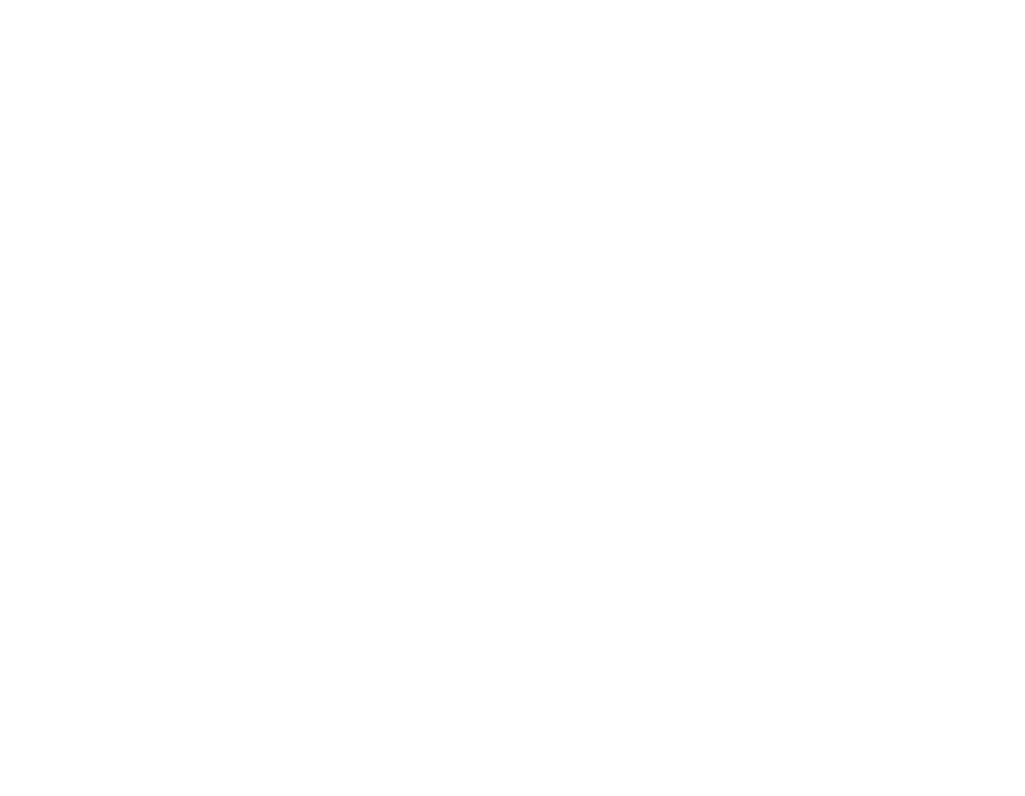
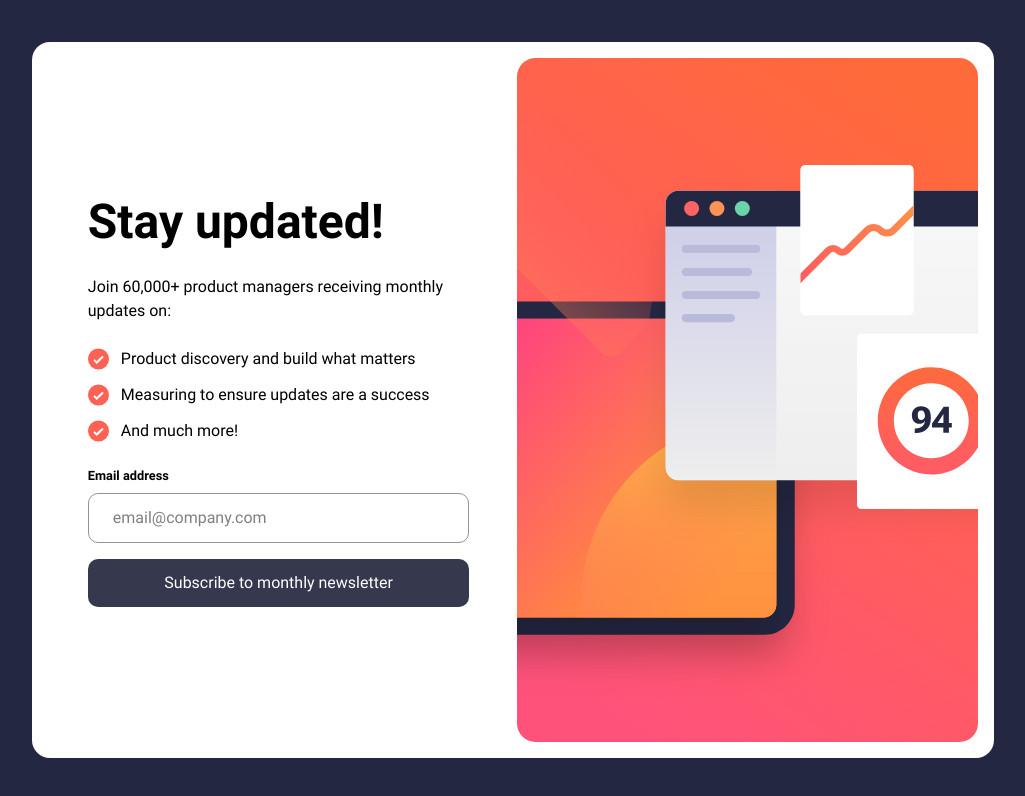
Before and after one commit to molindu/Newsletter-Sign-Form, a React (Vite) app: page / in a window 1280 px wide. Shown: the top 796 px of the page, without its empty margins (127-1152 px from the left). Built offline with nearby package versions, Linux system fonts and the light colour scheme.

Commit message:
finished coding

```diff
--- a/index.html
+++ b/index.html
@@ -4,7 +4,7 @@
     <meta charset="UTF-8"/>
     <link rel="icon" type="image/svg+xml" href="/images/favicon-32x32.png"/>
     <meta name="viewport" content="width=device-width, initial-scale=1.0"/>
-    <title>Contact Form</title>
+    <title>Newsletter-Sign-Form</title>
 </head>
 <body>
 <div id="root"></div>
--- a/src/App.tsx
+++ b/src/App.tsx
@@ -1,9 +1,43 @@
 import './App.css'
+import DesktopIcon from './assets/icons/illustration-sign-up-desktop.svg'
+import MobileIcon from './assets/icons/illustration-sign-up-mobile.svg'
+import TabletIcon from './assets/icons/illustration-sign-up-tablet.svg'
+import IconList from './assets/icons/icon-list.svg'
+import Form from './components/From.tsx';
 
 function App() {
     return (
         <main>
-
+            <div className=" flex p-0 sm:p-4 bg-White rounded-[18px] m-4 flex-col-reverse sm:flex-row">
+                <div className="form-control">
+                    <h1>Stay updated!</h1>
+                    <div>Join 60,000+ product managers receiving monthly updates on:</div>
+                    <div className={'form-text flex-col'}>
+                        <div className={'form-text'}>
+                            <img src={IconList} alt="icon list"/>
+                            Product discovery and build what matters
+                        </div>
+                        <div className={'form-text'}>
+                            <img src={IconList} alt="icon list"/>
+                            Measuring to ensure updates are a success
+                        </div>
+                        <div className={'form-text'}>
+                            <img src={IconList} alt="icon list"/>
+                            And much more!
+                        </div>
+                    </div>
+                    <Form/>
+                </div>
+                <picture className={'picture'}>
+                    <source media="(max-width: 640px)" srcSet={MobileIcon}/>
+                    <source media="(max-width: 1024px)" srcSet={TabletIcon}/>
+                    <img
+                        src={DesktopIcon}
+                        alt={'Desktop Icon'}
+                        className={'item-card-image'}
+                    />
+                </picture>
+            </div>
         </main>
     )
 }
--- /dev/null
+++ b/src/components/From.tsx
@@ -0,0 +1,82 @@
+import * as yup from "yup"
+import {yupResolver} from "@hookform/resolvers/yup"
+import {useForm} from "react-hook-form"
+import {useState} from "react";
+import SuccessIcon from '../assets/icons/icon-success.svg'
+
+type FormData = {
+    email: string;
+};
+
+const From = () => {
+
+    const [isOpen, setIsOpen] = useState(false);
+    const [submittedEmail, setSubmittedEmail] = useState("");
+
+    const validationSchema = yup.object({
+        email: yup
+            .string()
+            .required("This field is required")
+            .email("Valid email required"),
+    });
+
+    const {register, reset, handleSubmit, formState: {errors}} = useForm<FormData>({
+        resolver: yupResolver(validationSchema),
+        defaultValues: {
+            email: "",
+        }
+    })
+
+    const clearAll = (e: React.MouseEvent<HTMLButtonElement>) => {
+        e.preventDefault()
+        reset()
+        setIsOpen(false);
+    }
+
+    const onSuccess = (data: FormData) => {
+        setSubmittedEmail(data.email);
+        setIsOpen(true);
+    };
+
+    const submission = handleSubmit(onSuccess)
+    return (
+
+        <form onSubmit={submission} className={'w-full flex flex-col gap-4'}>
+            <div className={'form-input '}>
+                <div className={'label'}>
+                    <label htmlFor="email">Email address</label>
+                    {errors.email && <span>{errors.email.message}</span>}
+                </div>
+                <div className={`input-container ${errors.email && 'input-error'}`}>
+                    <input
+                        type="email"
+                        placeholder={'email@company.com'}
+                        {...register("email")}
+                    />
+                </div>
+            </div>
+            <div>
+                <button className={'submit-btn'} type={'submit'}>
+                    Subscribe to monthly newsletter
+                </button>
+            </div>
+            {isOpen && (
+                <div className={'modal-container'}>
+                    <div className={'modal-content'}>
+                        <img src={SuccessIcon} alt="Success Icon" className={'w-12'}/>
+                        <h1>Thanks for subscribing!</h1>
+                        <div>
+                            A confirmation email has been sent to <strong>{submittedEmail}</strong> . Please open it and click the button inside to
+                            confirm your subscription.
+                        </div>
+                        <button className={'submit-btn'} onClick={clearAll}>
+                            Dismiss message
+                        </button>
+                    </div>
+                </div>
+            )}
+        </form>
+    );
+};
+
+export default From;
--- a/src/index.css
+++ b/src/index.css
@@ -2,10 +2,10 @@
 
 body {
     font-size: 16px;
-    /*background-color: hsl(148, 38%, 91%);*/
+    background-color: hsl(234, 29%, 20%);
     /*color: hsl(202, 55%, 16%);*/
-    /*font-family: Karla-Regular, "sans-serif";*/
-    color: hsl(187, 24%, 22%);
+    font-family: Roboto-Regular, "sans-serif";
+    color: black;
 }
 
 #root {
@@ -23,10 +23,12 @@ body {
 }
 
 @theme{
-    --font-karla-bold: Roboto-Bold, "sans-serif";
-    --font-karla-Regular: Roboto-Regular, "sans-serif";
+    --font-Roboto-bold: Roboto-Bold, "sans-serif";
+    --font-Roboto-Regular: Roboto-Regular, "sans-serif";
 
     --color-Red: hsl(4, 100%, 67%);
+    --color-Rose: hsl(344, 100%, 66%);
+    --color-Orange: hsl(15, 100%, 61%);
     --color-Blue-800: hsl(234, 29%, 20%);
     --color-Blue-700: hsl(235, 18%, 26%);
     --color-Grey: hsl(0, 0%, 58%);
@@ -36,15 +38,88 @@ body {
     /*--breakpoint-sm: 375px;*/
     --breakpoint-2xl: 1440px;
     /*--text-base: 1rem;*/
-    /*--text-sm: 1.15rem;*/
+    --text-sm: 0.8rem;
+    --text-3xl: 3rem;
 
 }
 @layer base {
     main {
-
+        @apply min-h-screen flex items-center justify-center;
     }
 }
 
 @layer components {
+    .form-control {
+        @apply flex flex-col items-start justify-center p-10 mr-2 gap-6 flex-1/2;
+    }
 
-}
+    .form-control h1 {
+        @apply text-3xl font-Roboto-bold;
+    }
+
+    .form-text {
+        @apply flex flex-row gap-3;
+    }
+
+    .form-input {
+        @apply flex flex-col gap-2 ;
+    }
+
+    .label {
+        @apply flex flex-row justify-between items-center text-sm font-Roboto-bold;
+    }
+
+    .form-input input {
+        @apply py-3 px-6 w-full bg-white outline-none border-[1.5px] rounded-[10px] text-black border-Grey;
+    }
+
+    .form-input input:hover {
+        @apply cursor-pointer;
+    }
+
+    .form-input input:focus {
+        @apply text-black border-black border-[1px];
+    }
+
+    .form-input span {
+        @apply text-Red;
+    }
+
+    .input-error {
+        @apply not-focus-within:!border-Red not-focus-within:!bg-Red;
+    }
+
+    .input-container {
+        @apply rounded-[10px];
+    }
+
+    .submit-btn {
+        @apply flex flex-row
+        bg-Blue-700 rounded-[10px] w-full text-White
+        px-4 py-3
+        font-Roboto-Regular gap-3 items-center justify-center
+    }
+
+    .submit-btn:hover {
+        @apply bg-gradient-to-r from-Rose to-Orange text-white py-3 px-6 shadow-md hover:shadow-lg transition-shadow duration-300 cursor-pointer;
+    }
+
+    .item-card-image {
+        @apply w-full h-auto;
+    }
+
+    .picture {
+        @apply flex items-center justify-center w-full flex-1/2;
+    }
+
+    .modal-container {
+        @apply fixed flex h-screen w-full top-0 bg-Blue-800
+        z-40 left-0 items-center justify-center;
+    }
+
+    .modal-content {
+        @apply flex flex-col bg-White rounded-3xl p-10 w-full md:w-1/4 gap-6;
+    }
+    .modal-content h1{
+        @apply leading-none;
+    }}
```
